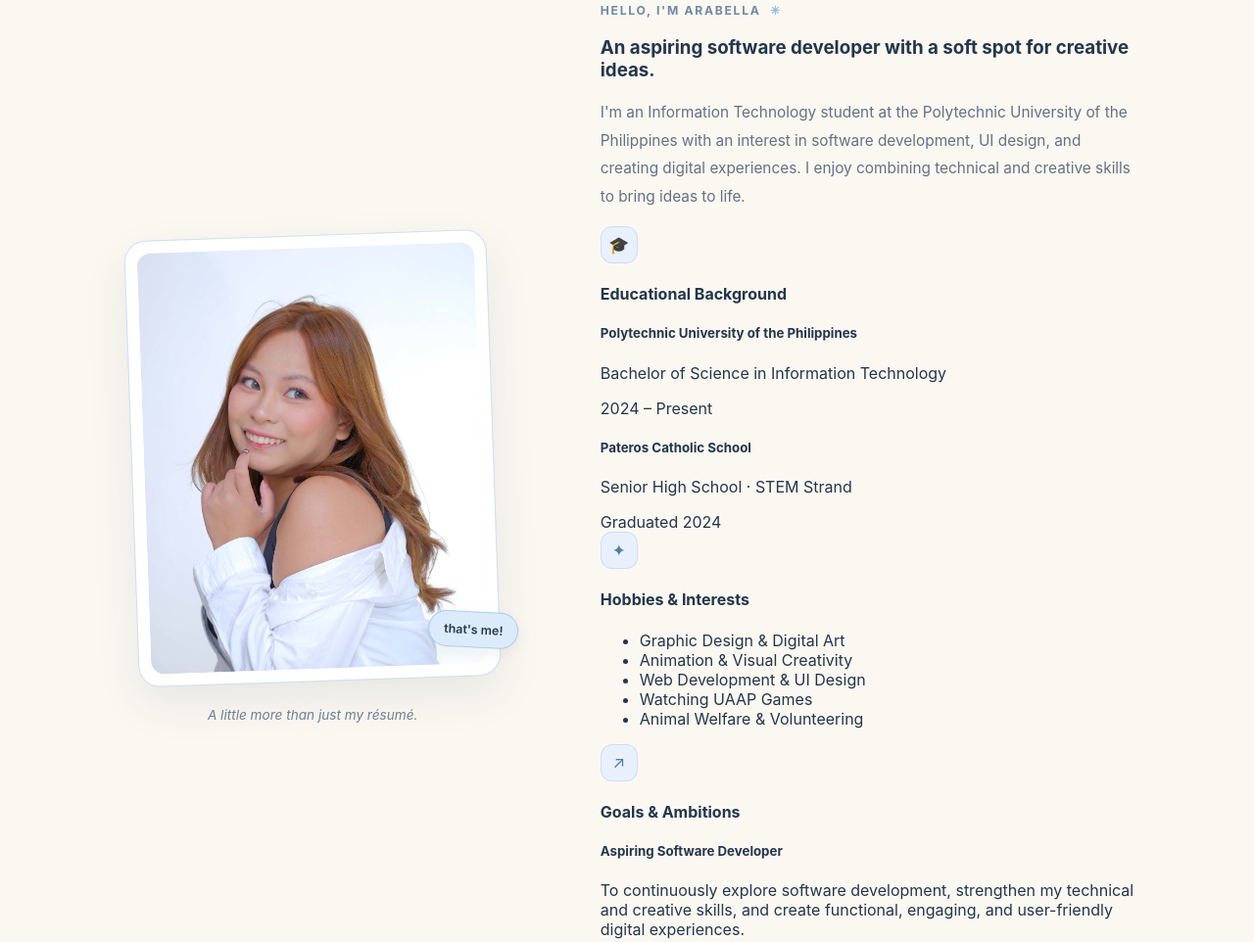
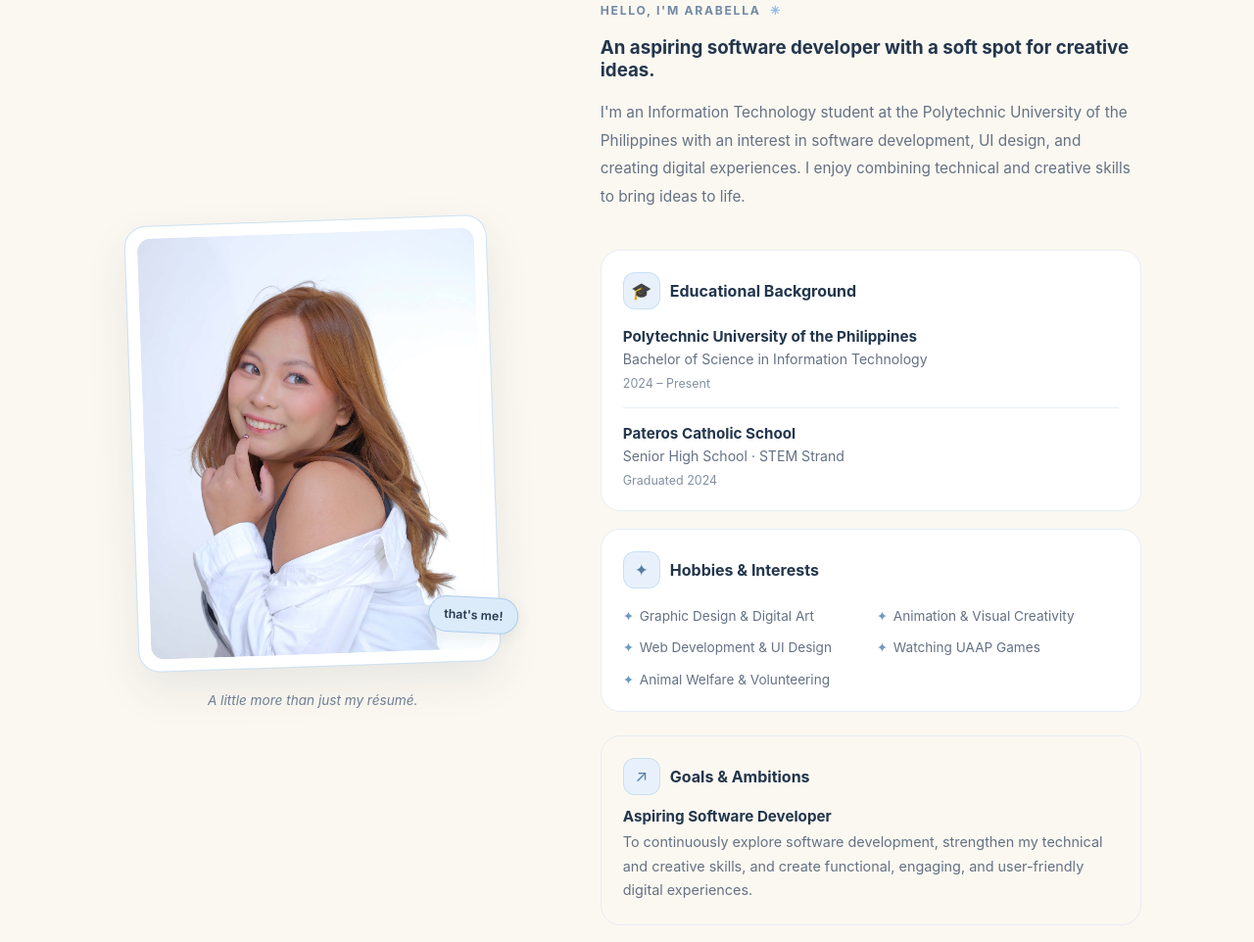
Before and after one commit to araanamii/arabella-portfolio, a plain HTML site: page index.html in a window 1280 px wide. Shown: the part 1229-2191 px from the top of the page at 98% size. Drawn offline with Linux system fonts and the light colour scheme.

Commit message:
Portfolio Update 1.3.0

```diff
--- a/css/style.css
+++ b/css/style.css
@@ -2348,3 +2348,124 @@ button:focus-visible {
         margin-top: auto;
     }
 }
+
+/* ==============================
+   ABOUT ME - PERSONAL DETAILS
+============================== */
+
+.about-content {
+    display: flex;
+    flex-direction: column;
+    gap: 24px;
+}
+
+/* EDUCATIONAL BACKGROUND */
+
+.about-details {
+    display: flex;
+    flex-direction: column;
+    gap: 18px;
+}
+
+.about-detail-card,
+.about-goals {
+    background: var(--color-white);
+    border: 1px solid var(--color-border);
+    border-radius: 20px;
+    padding: 22px;
+}
+
+.about-detail-heading {
+    display: flex;
+    align-items: center;
+    gap: 10px;
+    margin-bottom: 18px;
+}
+
+.about-detail-heading h4 {
+    margin: 0;
+    color: var(--color-navy);
+    font-size: 1rem;
+    font-weight: 700;
+}
+
+.about-detail-item + .about-detail-item {
+    border-top: 1px solid var(--color-border);
+    margin-top: 16px;
+    padding-top: 16px;
+}
+
+.about-detail-item h5,
+.about-goals h5 {
+    color: var(--color-navy);
+    font-size: 0.95rem;
+    font-weight: 700;
+    margin: 0 0 5px;
+}
+
+.about-detail-item p {
+    color: var(--color-text);
+    font-size: 0.88rem;
+    margin: 0 0 5px;
+}
+
+.about-detail-item span {
+    color: var(--color-muted);
+    font-size: 0.78rem;
+}
+
+/* HOBBIES AND INTERESTS */
+
+.about-interest-list {
+    display: grid;
+    grid-template-columns: 1fr 1fr;
+    gap: 12px;
+    list-style: none;
+    padding: 0;
+    margin: 0;
+}
+
+.about-interest-list li {
+    position: relative;
+    padding-left: 17px;
+    color: var(--color-text);
+    font-size: 0.85rem;
+    line-height: 1.5;
+}
+
+.about-interest-list li::before {
+    content: "✦";
+    position: absolute;
+    left: 0;
+    color: var(--color-blue);
+}
+
+/* GOALS AND AMBITIONS */
+
+.about-goals {
+    background: var(--color-cream);
+}
+
+.about-goals .about-detail-heading {
+    margin-bottom: 12px;
+}
+
+.about-goals p {
+    color: var(--color-text);
+    font-size: 0.9rem;
+    line-height: 1.7;
+    margin: 0;
+}
+
+/* ABOUT DETAILS RESPONSIVENESS */
+
+@media (max-width: 576px) {
+    .about-detail-card,
+    .about-goals {
+        padding: 18px;
+    }
+
+    .about-interest-list {
+        grid-template-columns: 1fr;
+    }
+}
```
